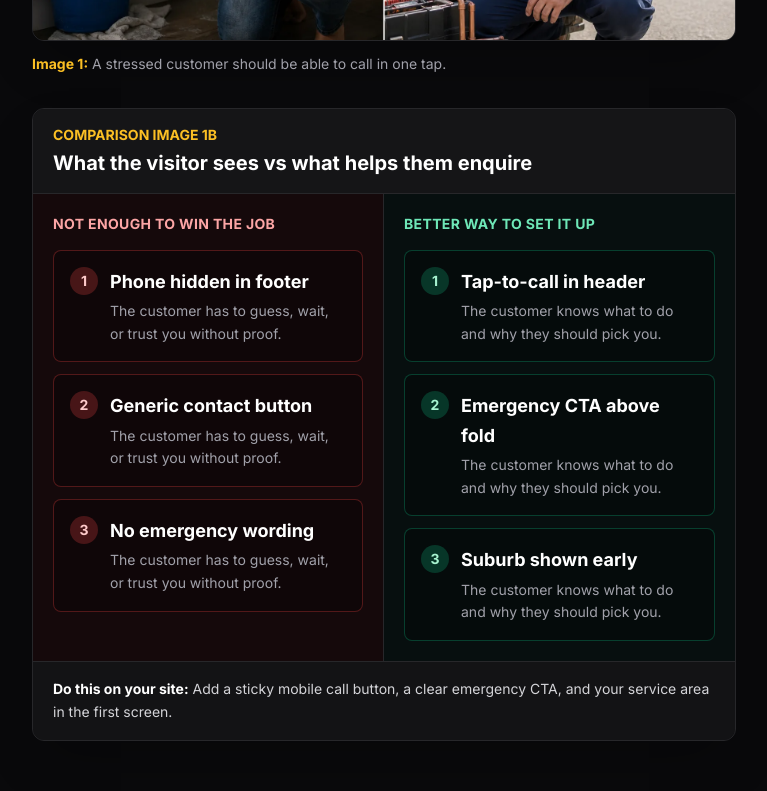
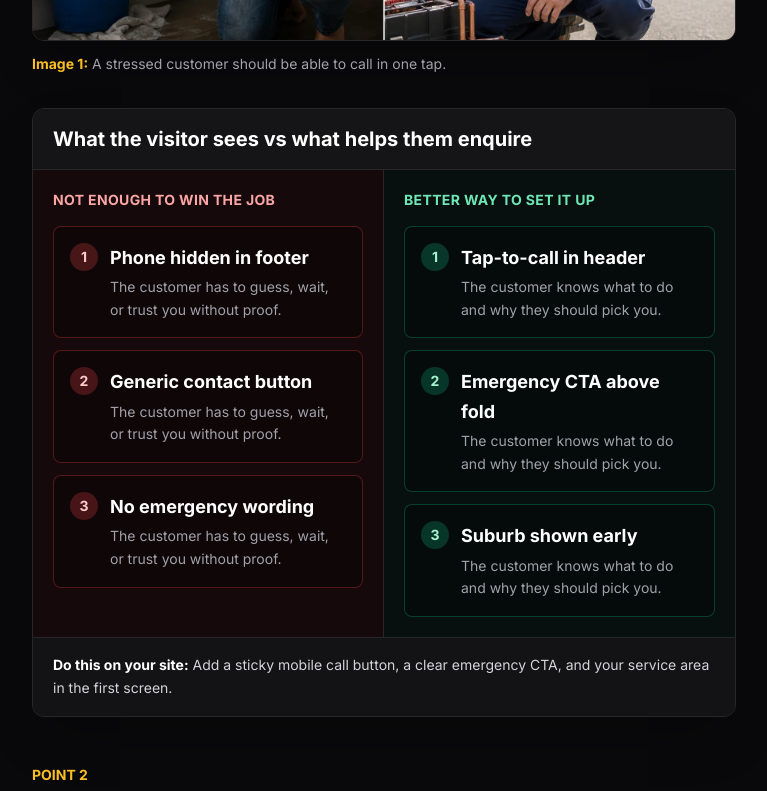
Before and after one commit to salimclawbot/buildspark, a Next.js app: page /blog/plumber-website-analysis-top-5-percent in a window 1280 px wide. Shown: the part 2180-2971 px from the top of the page, without its empty margins (256-1023 px from the left). Built offline with nearby package versions, Linux system fonts and the light colour scheme.

Commit message:
Polish analysis article SEO and visuals

```diff
--- a/src/app/blog/500-local-business-website-analysis/page.tsx
+++ b/src/app/blog/500-local-business-website-analysis/page.tsx
@@ -8,6 +8,7 @@ const post = getAnalysisPost("500-local-business-website-analysis");
 export const metadata: Metadata = {
   title: post?.metaTitle,
   description: post?.description,
+  keywords: post ? [post.primaryKeyword, ...post.secondaryKeywords] : undefined,
   alternates: { canonical: "https://buildspark.com.au/blog/500-local-business-website-analysis" },
   openGraph: {
     title: post?.metaTitle,
@@ -31,6 +32,7 @@ export default function Page() {
     dateModified: post.published,
     publisher: { "@type": "Organization", name: "BuildSpark", url: "https://buildspark.com.au" },
     image: `https://buildspark.com.au${post.hero}`,
+    keywords: [post.primaryKeyword, ...post.secondaryKeywords].join(", "),
   };
 
   return (
--- a/src/app/blog/local-businesses-3x-more-enquiries/page.tsx
+++ b/src/app/blog/local-businesses-3x-more-enquiries/page.tsx
@@ -8,6 +8,7 @@ const post = getAnalysisPost("local-businesses-3x-more-enquiries");
 export const metadata: Metadata = {
   title: post?.metaTitle,
   description: post?.description,
+  keywords: post ? [post.primaryKeyword, ...post.secondaryKeywords] : undefined,
   alternates: { canonical: "https://buildspark.com.au/blog/local-businesses-3x-more-enquiries" },
   openGraph: {
     title: post?.metaTitle,
@@ -31,6 +32,7 @@ export default function Page() {
     dateModified: post.published,
     publisher: { "@type": "Organization", name: "BuildSpark", url: "https://buildspark.com.au" },
     image: `https://buildspark.com.au${post.hero}`,
+    keywords: [post.primaryKeyword, ...post.secondaryKeywords].join(", "),
   };
 
   return (
--- a/src/app/blog/plumber-website-analysis-top-5-percent/page.tsx
+++ b/src/app/blog/plumber-website-analysis-top-5-percent/page.tsx
@@ -8,6 +8,7 @@ const post = getAnalysisPost("plumber-website-analysis-top-5-percent");
 export const metadata: Metadata = {
   title: post?.metaTitle,
   description: post?.description,
+  keywords: post ? [post.primaryKeyword, ...post.secondaryKeywords] : undefined,
   alternates: { canonical: "https://buildspark.com.au/blog/plumber-website-analysis-top-5-percent" },
   openGraph: {
     title: post?.metaTitle,
@@ -31,6 +32,7 @@ export default function Page() {
     dateModified: post.published,
     publisher: { "@type": "Organization", name: "BuildSpark", url: "https://buildspark.com.au" },
     image: `https://buildspark.com.au${post.hero}`,
+    keywords: [post.primaryKeyword, ...post.secondaryKeywords].join(", "),
   };
 
   return (
--- a/src/app/blog/why-73-percent-website-visitors-never-contact-you/page.tsx
+++ b/src/app/blog/why-73-percent-website-visitors-never-contact-you/page.tsx
@@ -8,6 +8,7 @@ const post = getAnalysisPost("why-73-percent-website-visitors-never-contact-you"
 export const metadata: Metadata = {
   title: post?.metaTitle,
   description: post?.description,
+  keywords: post ? [post.primaryKeyword, ...post.secondaryKeywords] : undefined,
   alternates: { canonical: "https://buildspark.com.au/blog/why-73-percent-website-visitors-never-contact-you" },
   openGraph: {
     title: post?.metaTitle,
@@ -31,6 +32,7 @@ export default function Page() {
     dateModified: post.published,
     publisher: { "@type": "Organization", name: "BuildSpark", url: "https://buildspark.com.au" },
     image: `https://buildspark.com.au${post.hero}`,
+    keywords: [post.primaryKeyword, ...post.secondaryKeywords].join(", "),
   };
 
   return (
--- a/src/app/blog/why-top-dental-practices-get-more-enquiries/page.tsx
+++ b/src/app/blog/why-top-dental-practices-get-more-enquiries/page.tsx
@@ -8,6 +8,7 @@ const post = getAnalysisPost("why-top-dental-practices-get-more-enquiries");
 export const metadata: Metadata = {
   title: post?.metaTitle,
   description: post?.description,
+  keywords: post ? [post.primaryKeyword, ...post.secondaryKeywords] : undefined,
   alternates: { canonical: "https://buildspark.com.au/blog/why-top-dental-practices-get-more-enquiries" },
   openGraph: {
     title: post?.metaTitle,
@@ -31,6 +32,7 @@ export default function Page() {
     dateModified: post.published,
     publisher: { "@type": "Organization", name: "BuildSpark", url: "https://buildspark.com.au" },
     image: `https://buildspark.com.au${post.hero}`,
+    keywords: [post.primaryKeyword, ...post.secondaryKeywords].join(", "),
   };
 
   return (
--- a/src/components/blog/AnalysisArticleClient.tsx
+++ b/src/components/blog/AnalysisArticleClient.tsx
@@ -41,17 +41,14 @@ function ComparisonImage({
 function ComparisonPanel({
   visual,
   fix,
-  index,
 }: {
   visual: ComparisonVisual;
   fix: string;
-  index: number;
 }) {
   return (
     <figure className="my-8 overflow-hidden rounded-xl border border-zinc-800 bg-zinc-950 shadow-2xl shadow-black/25">
       <div className="border-b border-zinc-800 bg-zinc-900/80 px-5 py-4">
-        <p className="text-sm font-bold uppercase text-amber-400">Comparison image {index}B</p>
-        <h3 className="mt-1 text-xl font-bold text-white">
+        <h3 className="text-xl font-bold text-white">
           What the visitor sees vs what helps them enquire
         </h3>
       </div>
@@ -258,7 +255,7 @@ export default function AnalysisArticleClient({ post }: { post: AnalysisPost })
                   takeaway={section.visual.takeaway}
                   index={index + 1}
                 />
-                <ComparisonPanel visual={section.visual} fix={section.fix} index={index + 1} />
+                <ComparisonPanel visual={section.visual} fix={section.fix} />
               </section>
             ))}
 
```
